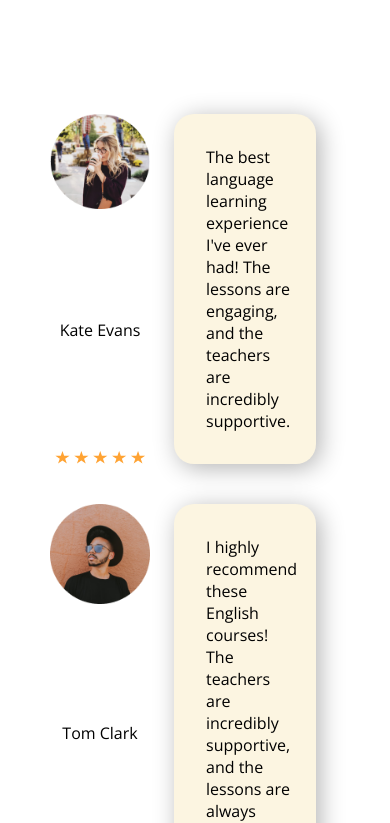
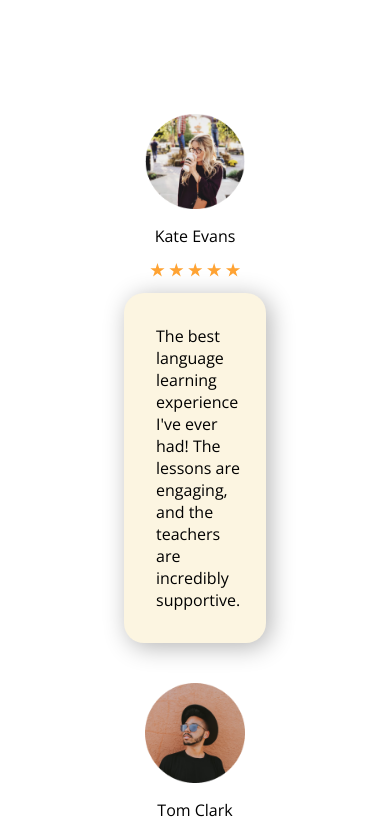
Before and after one commit to mtanyaMm/landing-page, a React (Vite) app: page / in a window 390 px wide. Shown: the part 2825-3648 px from the top of the page. Built offline with nearby package versions, Linux system fonts and the light colour scheme.

Commit message:
updated feedbacks

```diff
--- a/src/styles/feedback.css
+++ b/src/styles/feedback.css
@@ -50,6 +50,13 @@
 
   .feedback {
     margin: 20px;
+    display: flex;
+    flex-direction: column;
+    align-items: center;
+  }
+
+  .main-part {
+    margin-bottom: 1em;
   }
 
   .main-part p {
```
